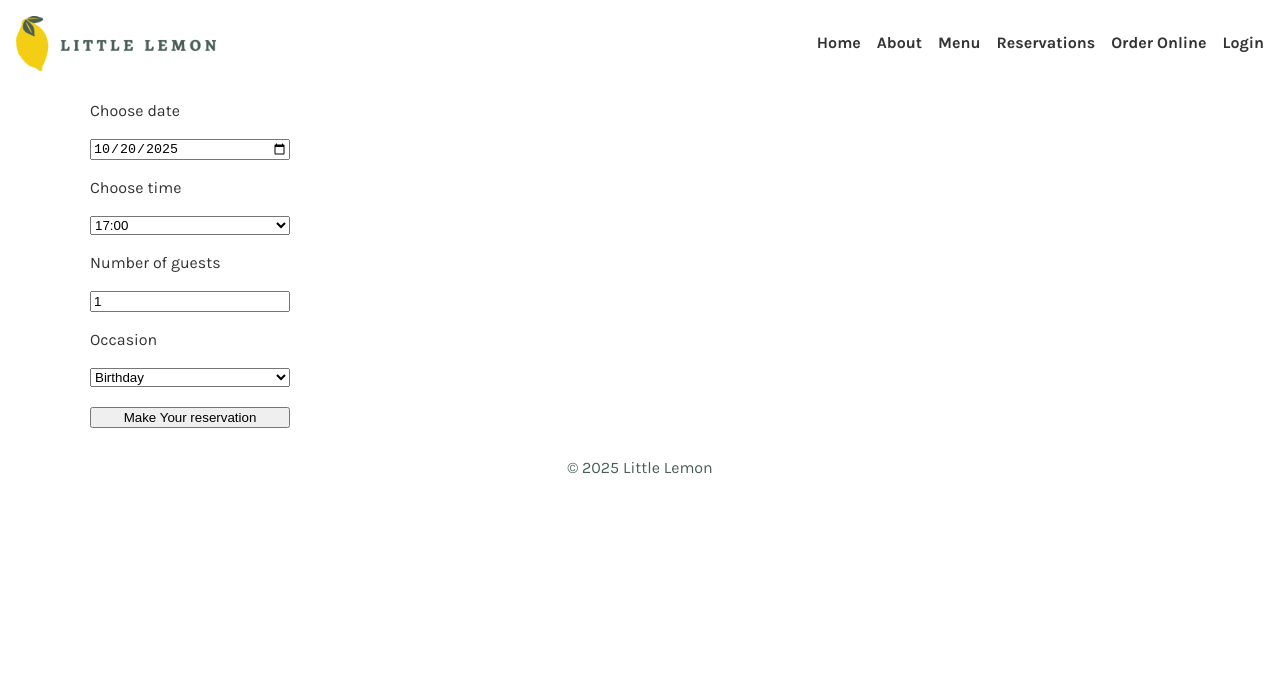
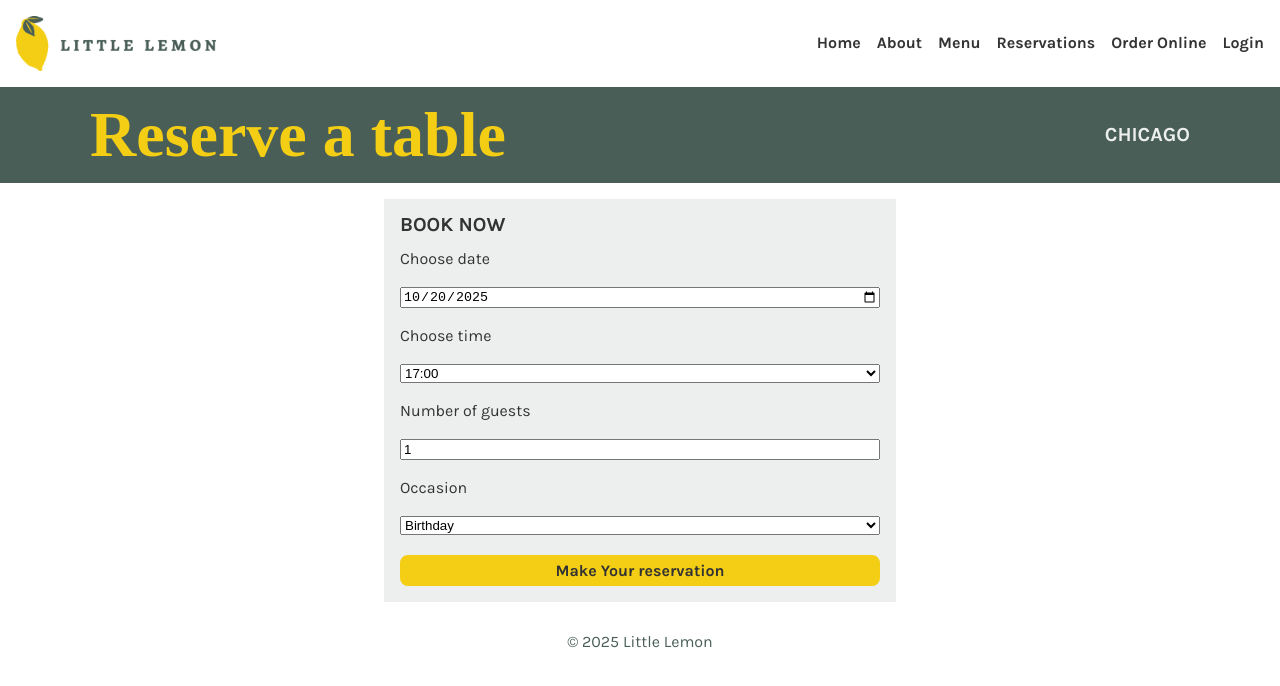
Before and after one commit to thismakesmehappy/little-lemon, a React (Vite) app: page /booking in a window 1280 px wide. Shown: the top 686 px of the page. Built offline with nearby package versions, Linux system fonts and the light colour scheme; a web font is replaced by a local one.

Commit message:
Improve booking page

```diff
--- a/src/feature/Booking/BookingForm.jsx
+++ b/src/feature/Booking/BookingForm.jsx
@@ -1,3 +1,6 @@
+import SectionTitle from "../helpers/SectionTitle.jsx";
+import Button from "../helpers/Button.jsx";
+
 const BookingForm = ({date, setDate, availableTimes, guests, setGuests, occasion, setOccasion, occasions}) => {
     const handleDateChange = (e) => {
         const yearMonthDay = e.target.value.split("-");
@@ -16,7 +19,9 @@ const BookingForm = ({date, setDate, availableTimes, guests, setGuests, occasion
     }
     const [times, dispatchTime] = availableTimes;
     return (
-        <form style={{display: "grid", maxWidth: "200px", gap: "20px"}}>
+        <section className={"booking-form"}>
+            <SectionTitle color={"black"}>Book Now</SectionTitle>
+            <form style={{display: "grid", gap: "20px"}}>
                 <label htmlFor="res-date">Choose date</label>
                 <input
                     type="date"
@@ -42,7 +47,7 @@ const BookingForm = ({date, setDate, availableTimes, guests, setGuests, occasion
                 </select>
                 <label htmlFor="guests">Number of guests</label>
                 <input
-                type="number" A
+                    type="number"
                     placeholder="1"
                     min="1"
                     max="10"
@@ -63,8 +68,9 @@ const BookingForm = ({date, setDate, availableTimes, guests, setGuests, occasion
                             {occasion.display}
                         </option>)}
                 </select>
-            <input type="submit" value="Make Your reservation" />
+                <Button className={"on-gray"}>Make Your reservation </Button>
             </form>
+        </section>
     );
 };
 
--- a/src/feature/Booking/BookingPage.jsx
+++ b/src/feature/Booking/BookingPage.jsx
@@ -2,6 +2,8 @@ import BookingForm from "./BookingForm.jsx";
 import Container from "../helpers/Container.jsx";
 import {useState} from "react";
 import {occasions} from "./data/consts.js";
+import PageHead from "../helpers/PageHead.jsx";
+import Title from "../helpers/Title.jsx";
 
 const BookingPage = ({availableTimes}) => {
     const [availableOccasions, setAvailableOccasions] = useState(occasions);
@@ -10,6 +12,12 @@ const BookingPage = ({availableTimes}) => {
     const [occasion, setOccasion] = useState(0);
     return (
         <section>
+            <PageHead>
+                <div className="d-flex justify-content-between align-items-center">
+                    <Title>Reserve a table</Title>
+                    <p className={"h3 mb-0"}>Chicago</p>
+                </div>
+            </PageHead>
             <Container>
                 <BookingForm
                     date={date}
--- a/src/feature/Homepage/Homepage.jsx
+++ b/src/feature/Homepage/Homepage.jsx
@@ -38,9 +38,9 @@ const Homepage = () => {
     return (
         <>
             <Hero image={apps} alt={"A set of brucchettas presented on a black surface by a serer wearing an apron"}>
-                <Title color={"yellow"}>Little Lemon</Title>
-                <Subtitle color={"gray"}>Chicago</Subtitle>
-                <p className="lead text-gray">We are a family owned Mediterranean restaurant, focused on traditional recipes served with a modern twist.</p>
+                <Title>Little Lemon</Title>
+                <Subtitle>Chicago</Subtitle>
+                <p className="lead">We are a family owned Mediterranean restaurant, focused on traditional recipes served with a modern twist.</p>
                 <div>
                     <Button to="/booking">Reserve a Table</Button>
                 </div>
--- a/src/feature/helpers/Button.jsx
+++ b/src/feature/helpers/Button.jsx
@@ -1,32 +1,32 @@
-const Button = ({children, to, type, onClickAction}) => {
-    let className = "";
+const Button = ({children, to, type, onClickAction, className}) => {
+    let buttonClassName = className ? className : "";
     switch (type) {
         case "primary":
-            className += "btn btn-primary";
+            buttonClassName += " btn btn-primary";
             break;
         case "secondary":
-            className += "btn btn-secondary";
+            buttonClassName += " btn btn-secondary";
             break;
         case "tertiary":
-            className += "btn btn-tertiary";
+            buttonClassName += " btn btn-tertiary";
             break;
         case "link":
-            className += "btn btn-link";
+            buttonClassName += " btn btn-link";
             break;
         default:
-            className += "btn btn-primary";
+            buttonClassName += " btn btn-primary";
     }
 
     if (to) {
         return (
             <a href={to}>
                 <button {...(onClickAction && {onClick: onClickAction})}
-                        className={className}>{children}</button>
+                        className={buttonClassName}>{children}</button>
             </a>)
     }
 
     return <button {...(onClickAction && {onClick: onClickAction})}
-                   className={className}>{children}</button>
+                   className={buttonClassName}>{children}</button>
 }
 
 export default Button;
--- a/src/feature/helpers/Hero.jsx
+++ b/src/feature/helpers/Hero.jsx
@@ -1,7 +1,7 @@
 import Container from "./Container.jsx";
 
 const Hero = ({children, alt, image}) => {
-    return (<section className={"hero"}>
+    return (<section className={"hero page-head"}>
             <Container>
                 <div className={"hero-content"}>
                     {children
--- /dev/null
+++ b/src/feature/helpers/PageHead.jsx
@@ -0,0 +1,11 @@
+import Container from "./Container.jsx";
+
+const PageHead = ({children}) => {
+    return (<section className={"page-head"}>
+        <Container>
+            {children}
+        </Container>
+    </section>)
+}
+
+export default PageHead;
--- /dev/null
+++ b/src/feature/helpers/SectionTitle.jsx
@@ -0,0 +1,13 @@
+const Subtitle = ({children, color, className}) => {
+    const colorClass = color ? "text-" + color : "";
+    return (<h3 className={`${className} ${colorClass}`}
+    >
+        {children}</h3>);
+}
+
+Subtitle.defaultProps = {
+    color: "black",
+    className: "",
+}
+
+export default Subtitle;
--- a/src/feature/helpers/Title.jsx
+++ b/src/feature/helpers/Title.jsx
@@ -1,5 +1,5 @@
-const Title = ({children, color = "black", className = ""}) => {
-    const colorClass = "text-" + color;
+const Title = ({children, color, className = ""}) => {
+    const colorClass = color ? "text-" + color : "";
     return (
         <h1 className={`${className} ${colorClass}`}>
             {children}
--- /dev/null
+++ b/src/styles/buttons.css
@@ -0,0 +1,48 @@
+.btn {
+    font-family: var(--text-sans);
+    font-size: 1rem;
+    background-color: var(--primary-yellow);
+    color: var(--secondary-black);
+    padding: var(--spacer-xs) var(--spacer-md);
+    border-radius: var(--spacer-sm);
+    cursor: pointer;
+    font-weight: bold;
+    border: 2px solid var(--primary-yellow);
+}
+
+.btn:hover {
+    background-color: var(--secondary-gray);
+    border-color: var(--secondary-gray);
+}
+
+.btn:hover.on-gray {
+    background-color: var(--secondary-peach);
+    border-color: var(--secondary-peach);
+}
+
+.btn:active {
+    background-color: var(--secondary-gray);
+    color: var(--primary-green);
+    border-color: var(--secondary-gray);
+}
+
+.btn:active.on-gray {
+    background-color: var(--secondary-peach);
+    color: var(--primary-green);
+    border-color: var(--secondary-peach);
+}
+
+.btn.btn-secondary {
+    background-color: var(--secondary-cream);
+    border-color: var(--secondary-peach);
+}
+
+.btn.btn-tertiary {
+    background-color: unset;
+}
+
+.btn.btn-link {
+    background-color: unset;
+    border-color: rgba(0, 0, 0, 0);
+    text-decoration: underline;
+}
--- a/src/styles/styles.css
+++ b/src/styles/styles.css
@@ -3,6 +3,8 @@
 @import "./card.css";
 @import "./grid.css";
 @import "./reset.css";
+@import "./buttons.css";
+@import "./forms.css";
 
 :root {
     --primary-green: #495e57;
@@ -85,6 +87,7 @@ h1 {
     font-weight: bold;
     margin-bottom: 0;
     margin-top: 0;
+    color: var(--primary-green);
 }
 
 h2 {
@@ -92,13 +95,17 @@ h2 {
     margin-bottom: 0;
     margin-top: 0;
     line-height: 2rem;
+    color: var(--primary-green);
+
 }
 
-h3 {
+h3, .h3 {
     font-size: 1.25rem;
     font-family: var(--text-sans);
     font-weight: bold;
     text-transform: uppercase;
+    color: var(--primary-green);
+    margin-bottom: var(--spacer-unit);
 }
 
 p {
@@ -159,44 +166,6 @@ p.highlight {
     padding: var(--spacer-unit);
 }
 
-.btn {
-    font-family: var(--text-sans);
-    font-size: 1rem;
-    background-color: var(--primary-yellow);
-    color: var(--secondary-black);
-    padding: var(--spacer-xs) var(--spacer-md);
-    border-radius: var(--spacer-sm);
-    cursor: pointer;
-    font-weight: bold;
-    border: 2px solid var(--primary-yellow);
-}
-
-.btn:hover {
-    background-color: var(--secondary-gray);
-    border-color: var(--secondary-gray);
-}
-
-.btn:active {
-    background-color: var(--secondary-gray);
-    color: var(--primary-green);
-    border-color: var(--secondary-gray);
-}
-
-.btn.btn-secondary {
-    background-color: var(--secondary-cream);
-    border-color: var(--secondary-peach);
-}
-
-.btn.btn-tertiary {
-    background-color: unset;
-}
-
-.btn.btn-link {
-    background-color: unset;
-    border-color: rgba(0, 0, 0, 0);
-    text-decoration: underline;
-}
-
 .hero {
     background-color: var(--primary-green);
     padding: 0;
@@ -235,3 +204,38 @@ p.highlight {
     align-items: center;
     margin-bottom: var(--spacer-lg);
 }
+
+.page-head {
+    background-color: var(--primary-green);
+}
+
+.page-head h1 {
+    color: var(--primary-yellow);
+}
+
+.page-head h2, h3, p, .h3 {
+    color: var(--secondary-gray);
+}
+
+.booking-form {
+    max-width: 30rem;
+    background-color: var(--secondary-gray);
+    padding: var(--spacer-unit);
+    margin: 0 auto;
+}
+
+.d-flex {
+    display: flex;
+}
+
+.justify-content-between {
+    justify-content: space-between;
+}
+
+.align-items-center {
+    align-items: center;
+}
+
+.mb-0 {
+    margin-bottom: 0;
+}
```
Also changed, not shown: src/styles/forms.css (added), 1 other file (tests, documents, lock files or other folders). Lines whose indentation alone changed are shown as unchanged.
